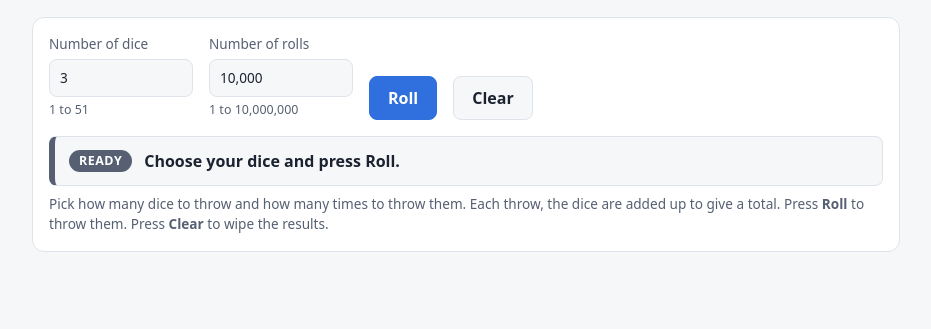
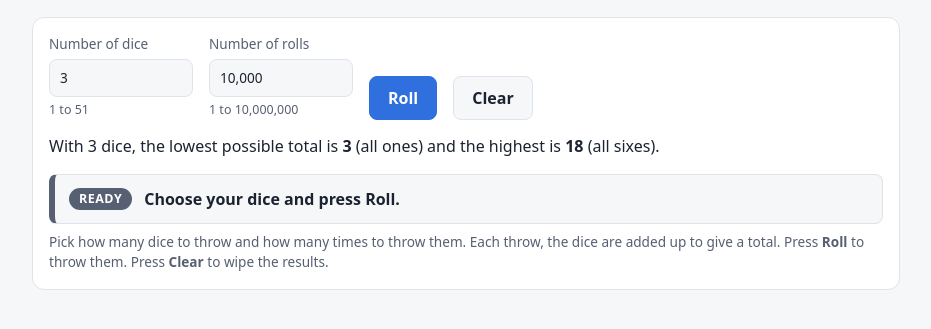
Before and after one commit to petexyz/dice-roll-simulator, a plain HTML site: page index.html in a window 1280 px wide. Shown: the part 93-422 px from the top of the page, without its empty margins (174-1105 px from the left). Drawn offline with Linux system fonts and the light colour scheme.

Commit message:
Show the lowest and highest possible totals for the chosen dice
Co-Authored-By: Claude Fable 5.2 <noreply@anthropic.com>

```diff
--- a/index.html
+++ b/index.html
@@ -47,6 +47,8 @@
     .status.done { --tone: #4cc27f; }
     .status.error { --tone: #f0766a; }
   }
+  .range { margin: 14px 0 0; min-height: 1.5em; }
+  .range b { font-variant-numeric: tabular-nums; }
   button:disabled { opacity: .55; cursor: default; }
   .stats { display: grid; grid-template-columns: repeat(auto-fit, minmax(120px, 1fr)); gap: 12px; }
   .stat { background: var(--bg); border-radius: 8px; padding: 10px 12px; }
@@ -121,6 +123,7 @@
       <button class="primary" type="submit" id="rollBtn">Roll</button>
       <button type="button" id="clear">Clear</button>
     </form>
+    <p class="range" id="range" aria-live="polite"></p>
     <div class="status ready" id="status" role="status" aria-live="polite">
       <div class="fill" id="statusFill"></div>
       <b id="statusLabel">Ready</b>
@@ -373,6 +376,17 @@
     $('statusFill').style.width = kind === 'working' ? (progress * 100).toFixed(1) + '%' : '0';
   }
 
+  // Live note of the lowest and highest totals possible with the chosen number of dice.
+  function showRange() {
+    const n = Number($('dice').value);
+    $('range').innerHTML = Number.isInteger(n) && n >= 1 && n <= MAX_DICE
+      ? `With ${n} ${n === 1 ? 'die' : 'dice'}, the lowest possible total is <b>${n}</b> ` +
+        `(${n === 1 ? 'a one' : 'all ones'}) and the highest is <b>${6 * n}</b> (${n === 1 ? 'a six' : 'all sixes'}).`
+      : '';
+  }
+  $('dice').addEventListener('input', showRange);
+  showRange();
+
   let run = 0; // increases with every Roll or Clear, so an older run knows to stop
   $('form').addEventListener('submit', async e => {
     e.preventDefault();
```
